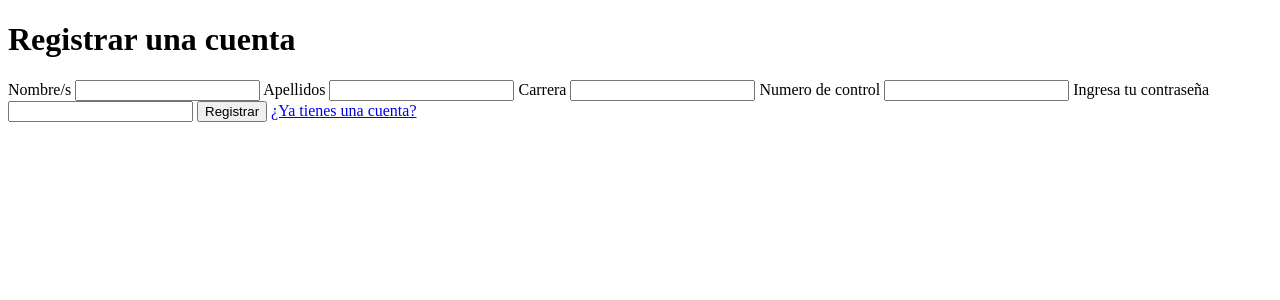
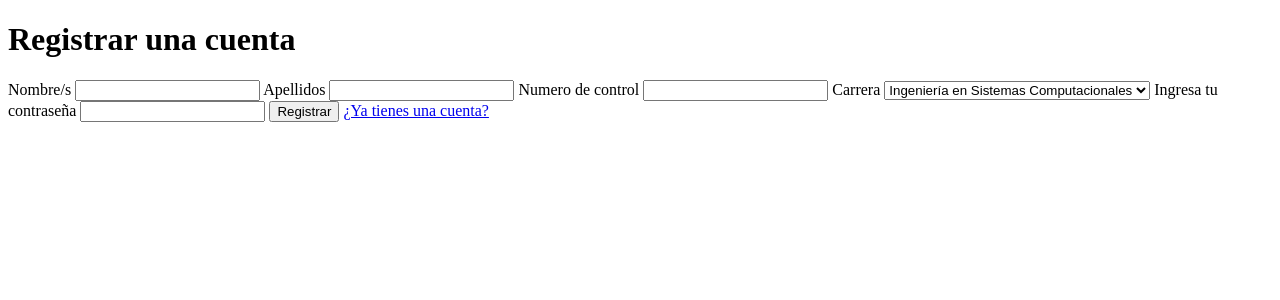
Before and after one commit to The-Crixx/ServiTec, a PHP site: page /registro.php in a window 1280 px wide. Shown: the top 300 px of the page. Run offline with PHP 8.4, Linux system fonts and the light colour scheme.

Commit message:
login y registro

```diff
--- a/registro.php
+++ b/registro.php
@@ -3,22 +3,29 @@
 <head>
     <meta charset="UTF-8">
     <meta name="viewport" content="width=device-width, initial-scale=1.0">
-    <title>Document</title>
+    <title>ServiTec</title>
 </head>
 <body>
     <div id="registro">
         <form action="registrar.php">
             <h1>Registrar una cuenta</h1>
             <label for="nombre">Nombre/s</label>
-            <input type="text" id="nombre" name="nombre"></input>
+            <input type="text" id="nombre" name="nombre" required>
             <label for="apellidos">Apellidos</label>
-            <input type="text" id="apellidos" name="apellidos"></input>
+            <input type="text" id="apellidos" name="apellidos" required>
+            <label for="nCtrl">Numero de control</label>
+            <input type="text" id="nCtrl" name="nCtrl" required>
             <label for="carrera">Carrera</label>
-            <input type="text" id="carrera" name="carrera"></input>
-            <label for="nCtrl">Numero de control</label>
-            <input type="text" id="nCtrl" name="nCtrl">
+            <select id="carrera" name="carrera" required>
+                <option value="ingsis">Ingeniería en Sistemas Computacionales</option>
+                <option value="ingindus">Ingeniería Industrial</option>
+                <option value="ingmeca">Ingeniería Mecanica</option>
+                <option value="ingelec">Ingeniería Electrónica</option>
+                <option value="ingquim">Ingeniería Química</option>
+                <option value="inginf">Ingeniería en Informatica</option>
+            </select>
             <label for="contraseña">Ingresa tu contraseña</label>
-            <input type="password" id="contraseña" name="contraseña">
+            <input type="password" id="contraseña" name="contraseña" required>
             <input type="submit" value="Registrar">
             <a href="login.php">¿Ya tienes una cuenta?</a>
         </form>
```
Also changed, not shown: conexion.php (added, +17 -0 lines).
